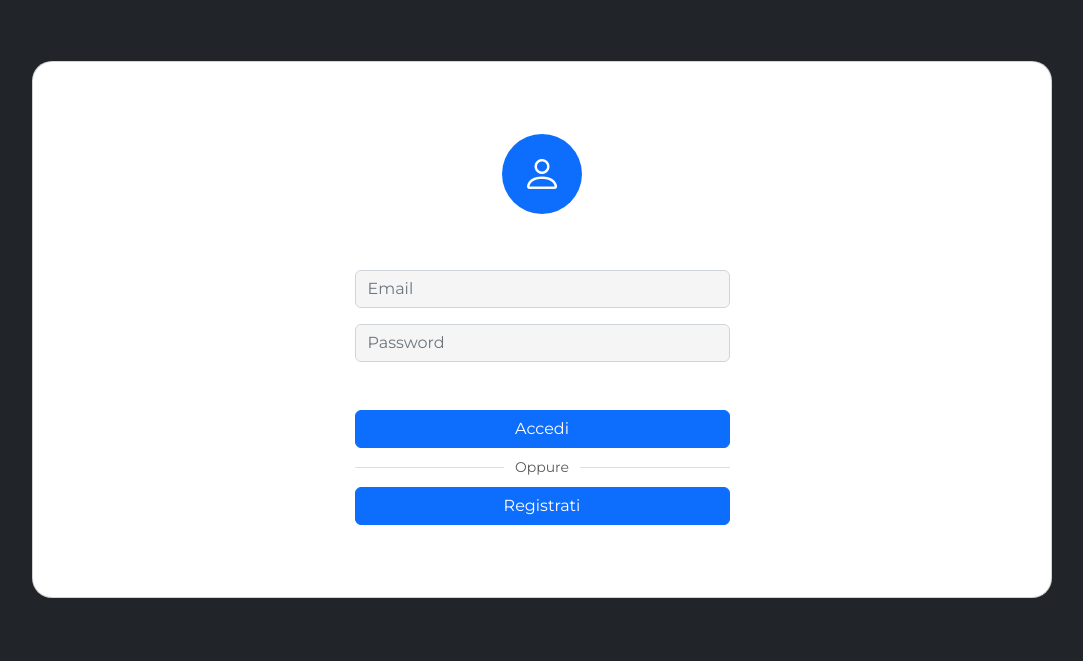
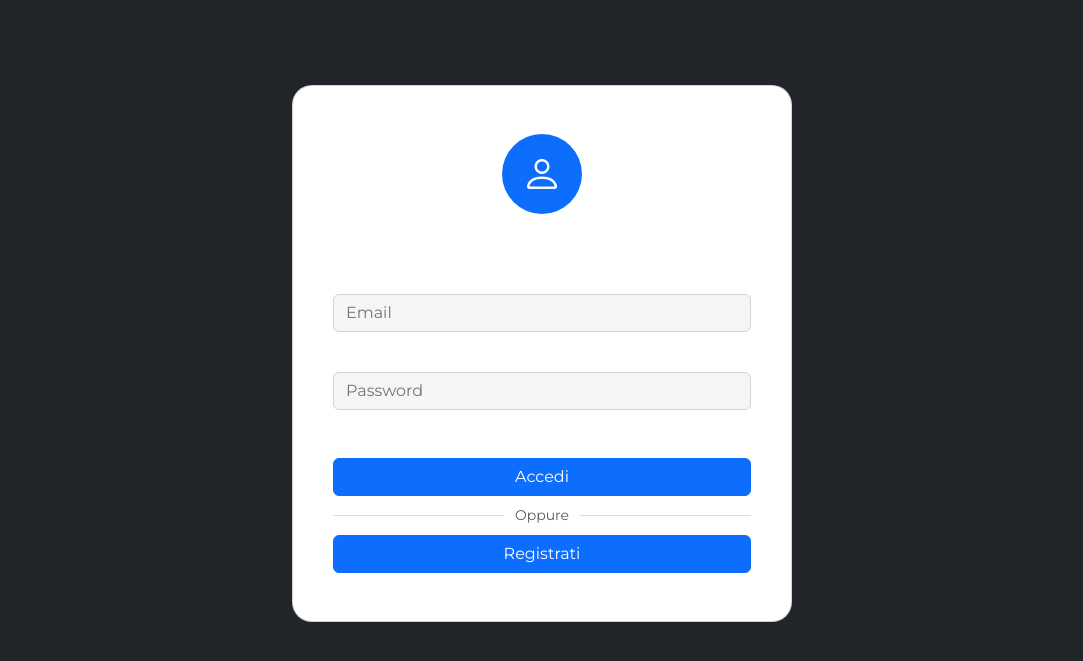
Before and after one commit to Onnwen/MathRevealer-Web, a website built with webpack: page login.html in a window 1280 px wide. Shown: the part 147-808 px from the top of the page, without its empty margins (98-1181 px from the left). Built offline with nearby package versions, Linux system fonts and the light colour scheme.

Commit message:
Miglioramenti UI

```diff
--- a/login.html
+++ b/login.html
@@ -9,7 +9,7 @@
     <meta name="appleid-signin-redirect-uri" content="[REDIRECT_URI]">
     <meta name="appleid-signin-state" content="[STATE]">
     <link rel="icon" type="image/x-icon" href="assets/logo/favicon.ico">
-    <title>MathRevealer</title>
+    <title>MathRevealer | Accedi</title>
     <link rel="stylesheet" href="node_modules/bootstrap/dist/css/bootstrap.min.css">
     <link rel="stylesheet" href="node_modules/bootstrap-icons/font/bootstrap-icons.css">
     <link rel="stylesheet" href="assets/css/Login-Form-Basic-icons.css">
@@ -31,21 +31,24 @@
             <div class="text-center mx-auto">
                 <h1 class="mt-3" style="font-family: Quicksand, sans-serif;font-size: 40px;color: var(--bs-gray-100);">
                     MathRevealer</h1>
-                <p style="color: var(--bs-gray-300);" class="text-center">Accedi a MathRevealer per rivelare il magico
-                                                                          mondo della matematica.&nbsp;</p>
+                <p style="color: var(--bs-gray-300);" class="text-center">Accedi a MathRevealer per rivelare il magico mondo della matematica.&nbsp;</p>
             </div>
         </div>
-        <div class="card mb-5 form-card p-2 m-2 p-md-4 m-md-4 p-lg-5 m-lg-5">
+        <div class="row mb-5 d-flex justify-content-center align-items-center m-2 m-2 p-md-4 m-md-4 m-lg-5">
+            <div class="card form-card mb-5 p-2 p-lg-4" style="max-width: 500px">
                 <div class="card-body d-flex flex-column align-items-center">
                     <div class="bs-icon-xl bs-icon-circle bs-icon-primary bs-icon my-2">
                         <i class="bi bi-person"></i>
                     </div>
-                <form class="text-center w-100" style="max-width: 375px" id="loginForm">
-                    <div class="mb-3 mt-5"><input id="emailField" class="form-control" type="email" name="email"
-                                                  placeholder="Email" autocomplete="email"></div>
-                    <div class="mb-5"><input id="passwordField" class="form-control" type="password"
-                                             name="password" placeholder="Password"
-                                             autocomplete="current-password"></div>
+                    <form class="text-center w-100" id="loginForm">
+                        <div class="mb-3 mt-5">
+                            <label for="emailField"></label>
+                            <input id="emailField" class="form-control" type="email" name="email" placeholder="Email" autocomplete="email">
+                        </div>
+                        <div class="mb-5">
+                            <label for="passwordField"></label>
+                            <input id="passwordField" class="form-control" type="password" name="password" placeholder="Password" autocomplete="current-password">
+                        </div>
                         <button class="btn btn-primary d-block w-100 mb-1 text-center" type="submit">Accedi</button>
                         <div class="separator"> Oppure</div>
                         <button class="btn btn-primary d-block w-100 mb-2 mt-1 text-center" type='button' id="signUp">
@@ -56,6 +59,7 @@
                              data-color="black" data-border="false"></div>
                              -->
                     </form>
+                </div>
             </div>
         </div>
     </div>
```
Also changed, not shown: confirm.html (+1 -1 lines), confirmation_pending.html (+1 -1 lines), register.html (+5 -3 lines). Lines whose indentation alone changed are shown as unchanged.
